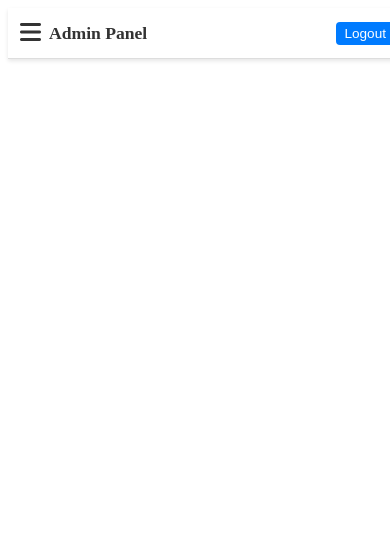
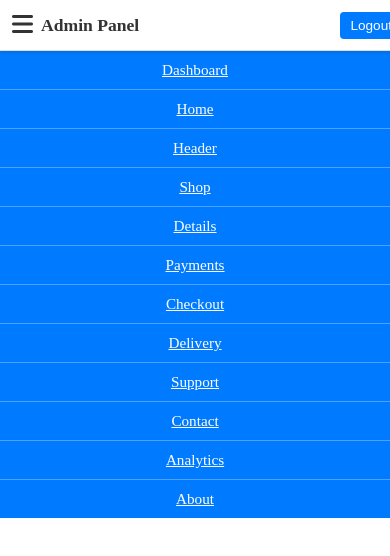
Before and after one commit to rashid253/ecommerce-, a plain HTML site: page public/admin/admin_header.html in a window 390 px wide. Both pictures are taken after a click on the element 30 px from the left and 33 px from the top of the page. Drawn offline with Linux system fonts and the light colour scheme.

Commit message:
Update admin_header.html

```diff
--- a/public/admin/admin_header.html
+++ b/public/admin/admin_header.html
@@ -6,17 +6,27 @@
   <title>Admin Header</title>
   <link rel="stylesheet" href="https://cdnjs.cloudflare.com/ajax/libs/font-awesome/6.4.0/css/all.min.css" />
   <style>
-    :root { --header-height: 50px; }
+    :root {
+      --header-height: 50px;
+      --nav-bg: #007bff;
+      --text-color: #333;
+      --bg-white: #fff;
+    }
+    /* Header container */
     .admin-header {
+      position: fixed;
+      top: 0;
+      left: 0;
       width: 100%;
       height: var(--header-height);
-      background: #fff;
+      background: var(--bg-white);
+      border-bottom: 1px solid #ddd;
+      box-shadow: 0 2px 4px rgba(0,0,0,0.1);
+      z-index: 1000;
       display: flex;
       justify-content: space-between;
       align-items: center;
       padding: 0 12px;
-      border-bottom: 1px solid #ddd;
-      box-shadow: 0 2px 4px rgba(0,0,0,0.1);
       font-size: 0.9rem;
     }
     .admin-header .left-section {
@@ -27,27 +37,50 @@
       font-size: 1.5rem;
       cursor: pointer;
       margin-right: 8px;
-      color: #333;
+      color: var(--text-color);
     }
     .page-title {
       font-size: 1.1rem;
       font-weight: bold;
-      color: #333;
+      color: var(--text-color);
     }
     .admin-header .actions button {
-      background: #007bff;
+      background: var(--nav-bg);
       border: none;
-      padding: 4px 8px;
+      padding: 6px 10px;
       border-radius: 4px;
       color: #fff;
       cursor: pointer;
-      margin-left: 8px;
       transition: background 0.3s;
       font-size: 0.85rem;
     }
     .admin-header .actions button:hover {
       background: #0056b3;
     }
+    /* Mobile drop-down menu */
+    .mobile-menu {
+      display: none;
+      flex-direction: column;
+      background: var(--nav-bg);
+      width: 100%;
+      position: absolute;
+      top: var(--header-height);
+      left: 0;
+      z-index: 999;
+    }
+    .mobile-menu a {
+      padding: 10px;
+      color: #fff;
+      border-top: 1px solid rgba(255,255,255,0.3);
+      text-align: center;
+      font-size: 0.95rem;
+    }
+    /* Show mobile menu on small screens */
+    @media (max-width: 576px) {
+      .mobile-menu { display: none; }
+      .mobile-menu.open { display: flex; }
+    }
+    /* On larger screens, you may include a horizontal nav if desired (not shown here) */
   </style>
 </head>
 <body>
@@ -60,8 +93,29 @@
       <button onclick="logout()">Logout</button>
     </div>
   </header>
+  <!-- Mobile drop-down menu -->
+  <div class="mobile-menu" id="mobileMenu">
+    <a href="admin_dashboard.html">Dashboard</a>
+    <a href="home_admin.html">Home</a>
+    <a href="header_admin.html">Header</a>
+    <a href="ecommerce_admin.html">Shop</a>
+    <a href="details_admin.html">Details</a>
+    <a href="payments_admin.html">Payments</a>
+    <a href="checkout_admin.html">Checkout</a>
+    <a href="delivery_admin.html">Delivery</a>
+    <a href="support_admin.html">Support</a>
+    <a href="contact_admin.html">Contact</a>
+    <a href="analytics_admin.html">Analytics</a>
+    <a href="about_admin.html">About</a>
+  </div>
   <script>
-    // Note: Hamburger toggle event will be attached in the parent page.
+    document.addEventListener("DOMContentLoaded", function() {
+      const hamburger = document.getElementById("hamburger");
+      const mobileMenu = document.getElementById("mobileMenu");
+      hamburger.addEventListener("click", () => {
+        mobileMenu.classList.toggle("open");
+      });
+    });
     function logout() {
       alert("Logging out...");
     }
```
